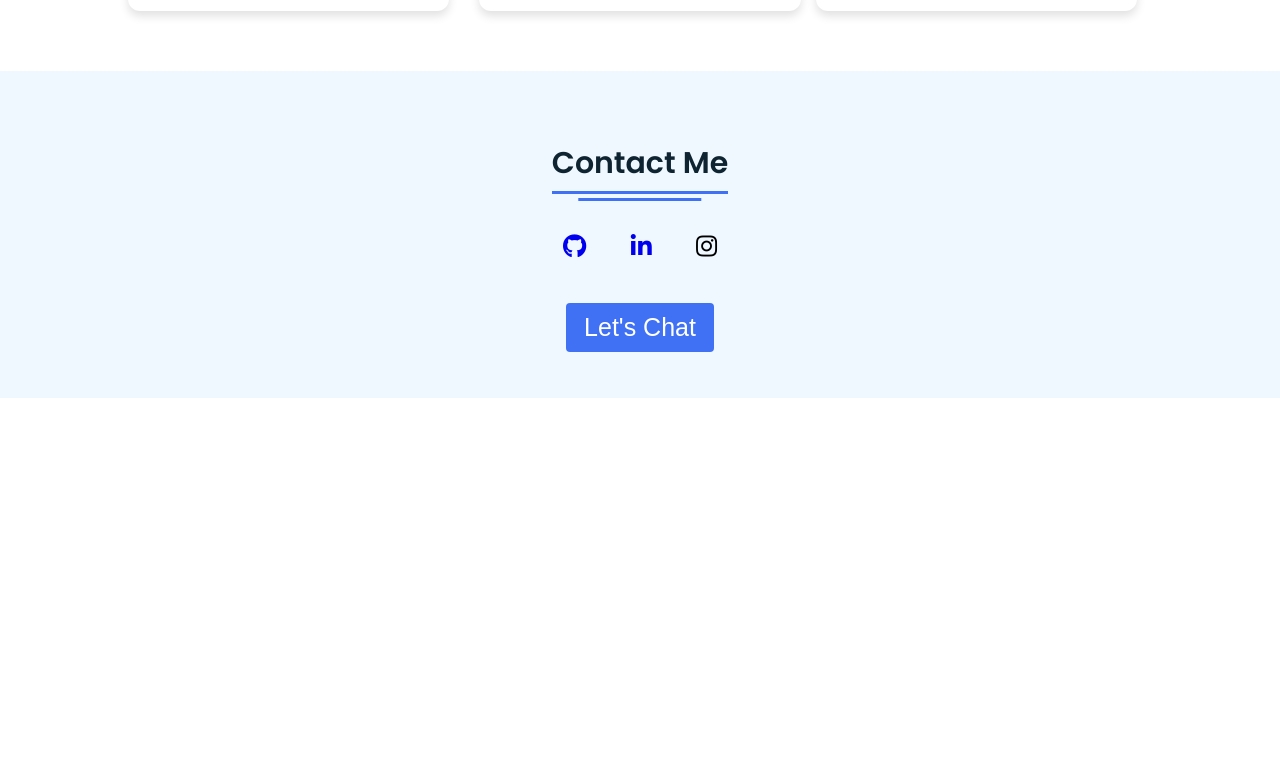
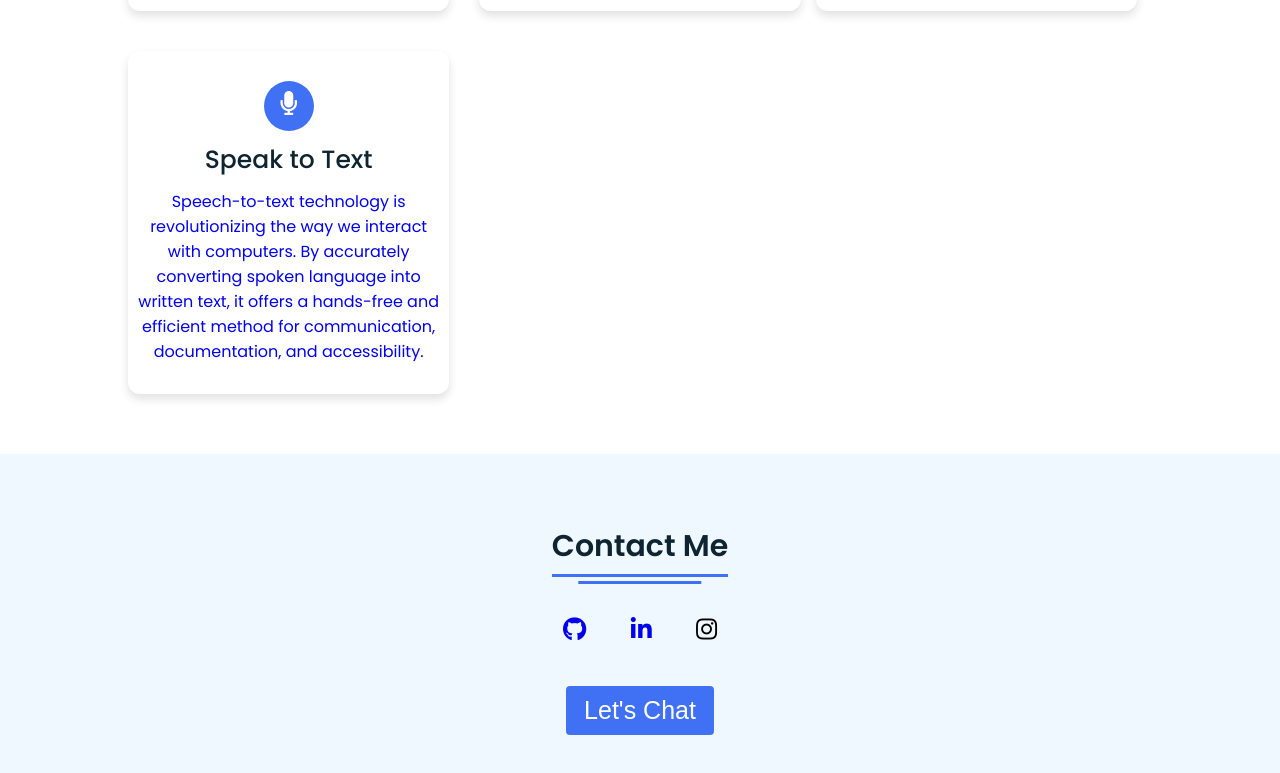
Before and after one commit to srinivasgovvala/Portfolio, a plain HTML site: page index.html in a window 1280 px wide. Shown: the part 2798-3571 px from the top of the page. Before the commit the page ends 3196 px from the top, so only its background shows below. Drawn offline with Linux system fonts and the light colour scheme.

Commit message:
Update index.html

```diff
--- a/index.html
+++ b/index.html
@@ -124,7 +124,7 @@
       </div>
     </section>
 
-    <!-- My Services Section Start -->
+    <!-- My Projects Section Start -->
     <section class="services" id="services">
       <div class="content">
         <div class="title"><span>My Projects</span></div>
@@ -155,6 +155,15 @@
             <p>This e-commerce platform offers a seamless shopping experience, allowing users to effortlessly browse, select, and purchase products. The platform incorporates essential features such as product search, shopping cart functionality, and order tracking to enhance customer satisfaction.</p>
           </div>
         </a>
+           <div class="box">
+            <div class="icon">
+              <i style="font-size:24px" class="fa">&#xf130;</i>
+            </div>
+            <a target="_blank" href="https://srinivasgovvala.github.io/speech-to-text/">
+            <div class="topic">Speak to Text</div>
+            <p>Speech-to-text technology is revolutionizing the way we interact with computers. By accurately converting spoken language into written text, it offers a hands-free and efficient method for communication, documentation, and accessibility. </p>
+          </div></a>
+
 
         </div>
       </div>
```
